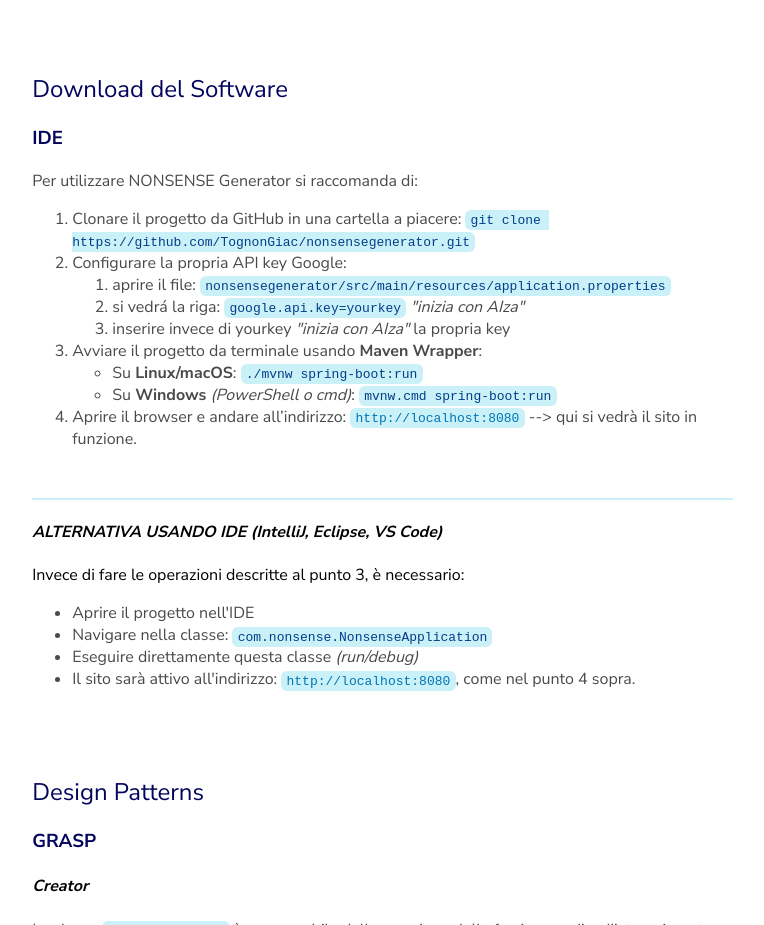
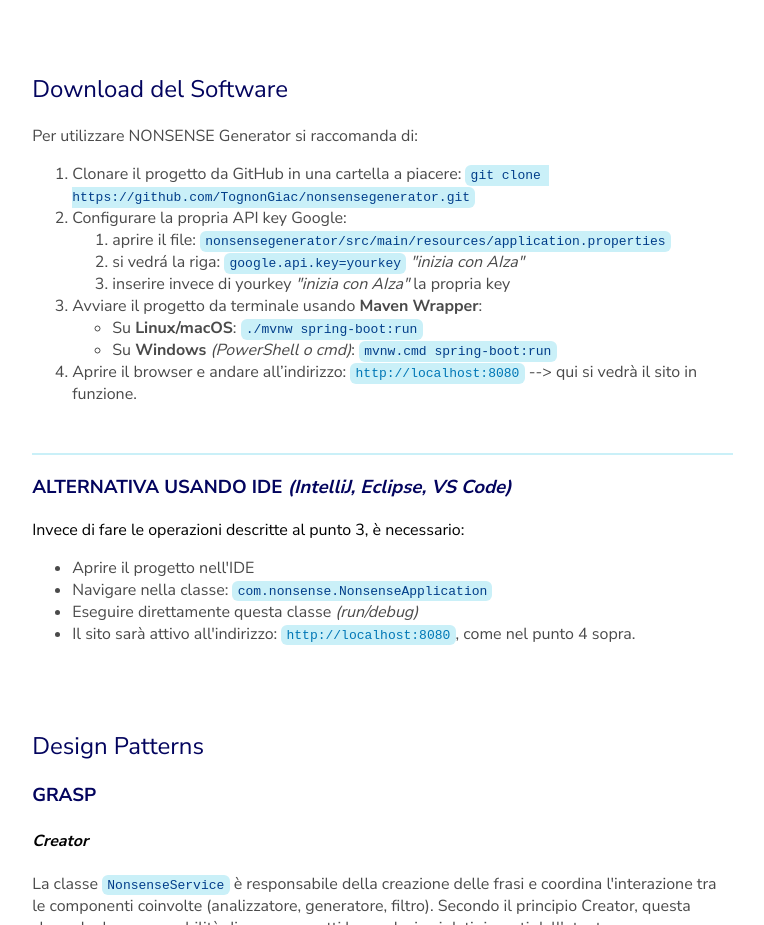
Before and after one commit to TognonGiac/nonsensegenerator, a plain HTML site: page docs/index.html in a window 1280 px wide. Shown: the part 3276-4201 px from the top of the page, without its empty margins (355-1119 px from the left). Drawn offline with nearby package versions, Linux system fonts and the light colour scheme.

Commit message:
Update index.html

```diff
--- a/docs/index.html
+++ b/docs/index.html
@@ -171,7 +171,6 @@
 
             <!-- SCARICARE IL SOFTWARE -->
             <h2>Download del Software</h2>
-            <h3>IDE</h3>
             <p>
                 Per utilizzare NONSENSE Generator si raccomanda di:
                 <ol>
@@ -190,7 +189,7 @@
                     <li>Aprire il browser e andare all’indirizzo: <code><a href="http://localhost:8080">http://localhost:8080</a></code> --> qui si vedrà il sito in funzione.</li>
                 </ol>
             <hr>
-               <h4>ALTERNATIVA USANDO IDE <i>(IntelliJ, Eclipse, VS Code)</i></h4>
+               <h3>ALTERNATIVA USANDO IDE <i>(IntelliJ, Eclipse, VS Code)</i></h3>
                Invece di fare le operazioni descritte al punto 3, è necessario:
                 <ul>
                     <li>Aprire il progetto nell'IDE</li>
```
